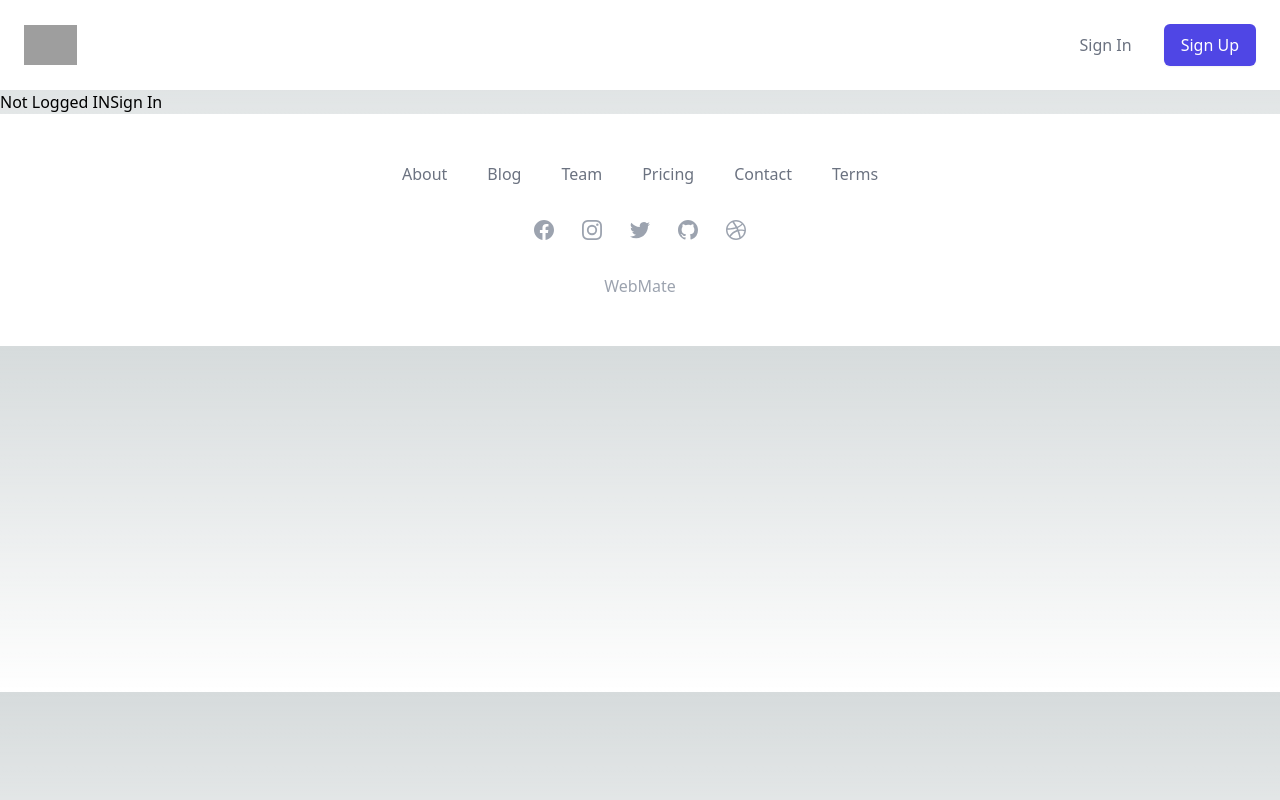
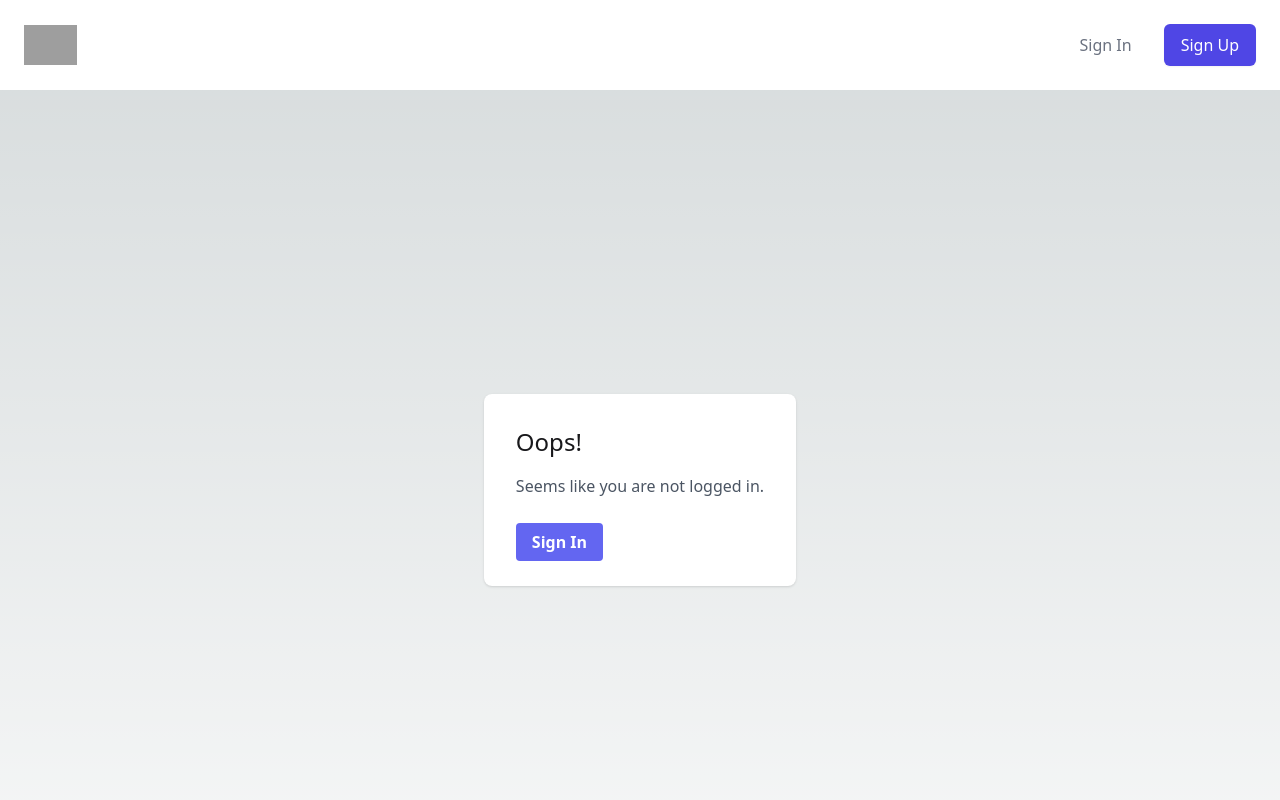
Before and after one commit to Abhip32/codepen-clone-fullstack, a Next.js app: page /Editor in a window 1280 px wide. Shown: the top 800 px of the page. Built offline with nearby package versions, Linux system fonts and the light colour scheme; no server answers; grey boxes are pictures that could not be loaded.

Commit message:
route protection added

```diff
--- a/app/Editor/Search/[id]/page.jsx
+++ b/app/Editor/Search/[id]/page.jsx
@@ -158,8 +158,7 @@ function App() {
         </>
       ) : (
         <>
-          Not Logged In
-          <button onClick={() => signIn()}>Sign In</button>
+        <NotLoggedInComponent/>
         </>
       )}
     </>
--- a/app/Editor/[id]/page.jsx
+++ b/app/Editor/[id]/page.jsx
@@ -161,8 +161,7 @@ function App() {
         </>
       ) : (
         <>
-          Not Logged In
-          <button onClick={() => signIn()}>Sign In</button>
+          <NotLoggedInComponent/>
         </>
       )}
     </>
--- a/app/Editor/page.jsx
+++ b/app/Editor/page.jsx
@@ -4,6 +4,7 @@ import Editor from '@/components/Editor';
 import useLocalStorage from '@/hooks/useLocalStorage';
 import { FontAwesomeIcon } from '@fortawesome/react-fontawesome';
 import { signIn, signOut, useSession, getProviders } from "next-auth/react";
+import NotLoggedInComponent from '@/components/NotSigned';
 
 function App() {
   if (typeof window !== "undefined") {
@@ -106,8 +107,8 @@ function App() {
           height="100%"
           />
       </div>
-    </>:<> Not Logged IN
-    <button onClick={()=>{signIn()}}>Sign In</button></>}
+    </>:<> <NotLoggedInComponent/></>
+    }
     </>
   )
 }
--- a/app/Home/page.jsx
+++ b/app/Home/page.jsx
@@ -3,6 +3,7 @@ import React, { useEffect, useState } from 'react'
 import { signIn, signOut, useSession, getProviders } from "next-auth/react";
 import { useRouter } from 'next/navigation';
 import Link from 'next/link';
+import NotLoggedInComponent from '@/components/NotSigned';
 
 const page = () => {
   if (typeof window !== "undefined") {
@@ -96,7 +97,8 @@ const page = () => {
 
 
   return (
-    <div style={{minHeight:"100vh"}}>
+    <>
+    {session?.user?.name ? <>  <div style={{minHeight:"100vh"}}>
             <div className="flex-grow">
         <div className="max-w-7xl mx-auto py-6 sm:px-6 lg:px-8">
           {/* Content area */}
@@ -146,7 +148,8 @@ const page = () => {
 
 
 
-  </div>
+  </div></>:<><NotLoggedInComponent/></>}
+    </>
 
 
 
--- a/app/Login/page.jsx
+++ b/app/Login/page.jsx
@@ -47,7 +47,7 @@ export default function EmployeeLoginForm() {
                 password: data.password,
                 pic: user.pic.data
               });
-              setLoading(false);
+
 
             } catch (error) {
               console.log(error);
--- a/app/Search/page.jsx
+++ b/app/Search/page.jsx
@@ -3,6 +3,7 @@ import React, { useEffect, useState } from 'react'
 import { signIn, signOut, useSession, getProviders } from "next-auth/react";
 import { useRouter } from 'next/navigation';
 import Link from 'next/link';
+import NotLoggedInComponent from '@/components/NotSigned';
 
 const page = () => {
   if (typeof window !== "undefined") {
@@ -42,7 +43,9 @@ const page = () => {
 
 
   return (
-    <div style={{minHeight:"100vh"}}>
+    <>
+    {session?.user?.name ? <>
+      <div style={{minHeight:"100vh"}}>
             <div className="">
         <div className="max-w-7xl mx-auto py-6 sm:px-6 lg:px-8">
           {/* Content area */}
@@ -101,6 +104,9 @@ const page = () => {
 
   </div>
 
+    </>:<><NotLoggedInComponent/></>}
+    </>
+
 
 
   )
--- a/app/SignUp/page.jsx
+++ b/app/SignUp/page.jsx
@@ -58,6 +58,7 @@ const page = () => {
                 throw new Error(errorData.error);
               } else {
                 // Signup successful
+                alert("Account Created Successfully")
                 router.push("/");
                 setError('');
                 setLoading(false);
--- a/components/Navbar.jsx
+++ b/components/Navbar.jsx
@@ -162,12 +162,12 @@ const NavBar = () => {
                             {
                             !session ?. user ? <div>
                                 <a href="/Login" className="w-full flex items-center justify-center px-4 py-2 border border-transparent rounded-md shadow-sm text-base font-medium text-white bg-indigo-600 hover:bg-indigo-700">
-                                    Sign up
+                                    Sign In
                                 </a>
                                 <p className="mt-6 text-center text-base font-medium text-gray-500">
                                     New User?
                                     <a href="/SignUp" className="text-indigo-600 hover:text-indigo-500">
-                                        Sign In
+                                        Sign Up
                                     </a>
                                 </p>
                             </div> : <>
--- /dev/null
+++ b/components/NotSigned.jsx
@@ -0,0 +1,18 @@
+'use client'
+import React from 'react';
+import Link from 'next/link';
+const NotLoggedInComponent = () => {
+  return (
+    <div className="flex items-center justify-center h-screen">
+      <div className="bg-white p-8 rounded-lg shadow">
+        <h1 className="text-2xl mb-4 text-zinc-900">Oops!</h1>
+        <p className="text-gray-600 mb-8">Seems like you are not logged in.</p>
+        <Link href="/Login" className="bg-indigo-500 hover:bg-indigo-700 text-white font-bold py-2 px-4 rounded">
+          Sign In
+        </Link>
+      </div>
+    </div>
+  );
+};
+
+export default NotLoggedInComponent;
```
